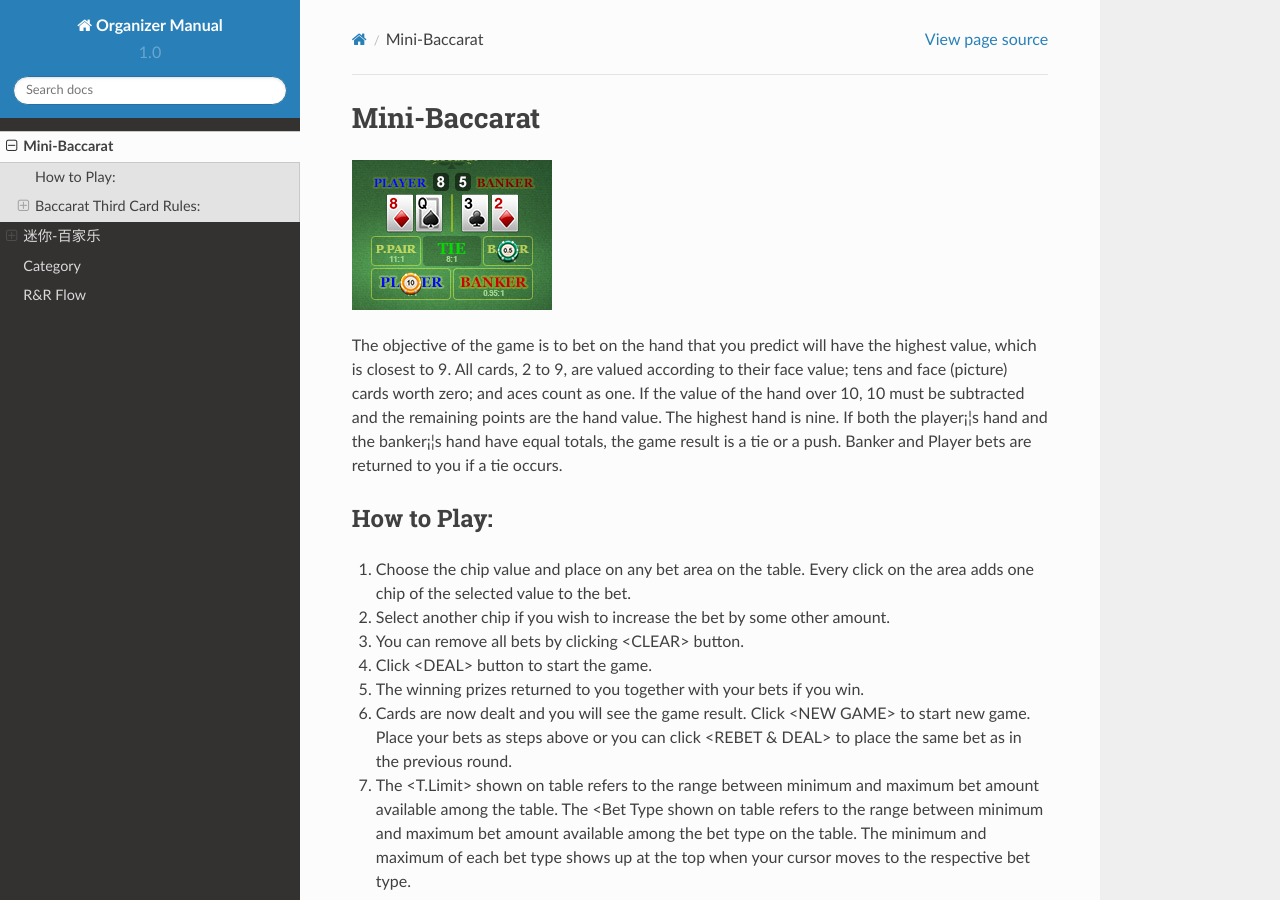
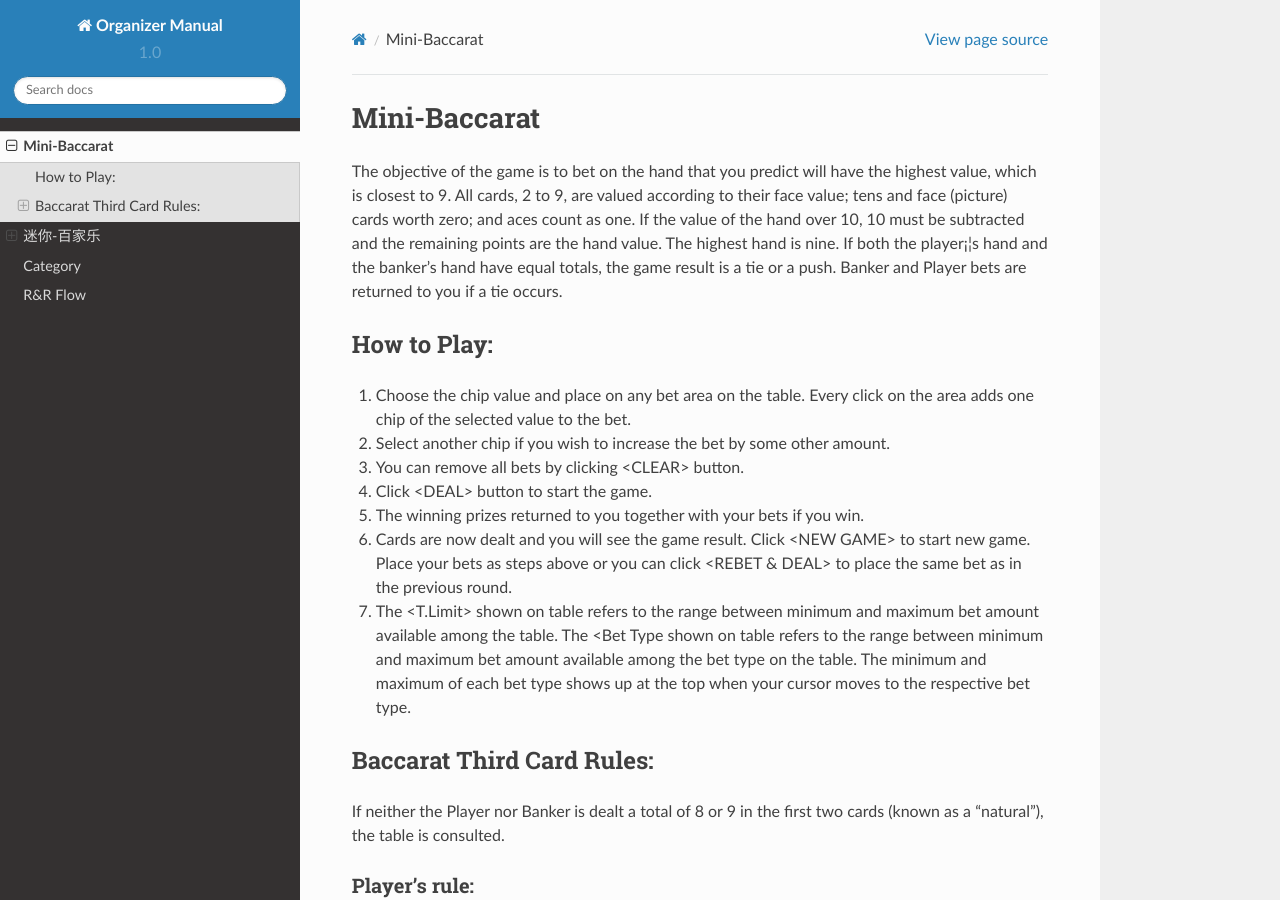
Before and after one commit to enid-lin/webprojecttest, a Sphinx documentation site: the page built from docs/confs/minibaccarat.rst, in a window 1280 px wide and 900 px high. Built offline with Sphinx 7.4.7 and the Read the Docs theme 2.0.0, drawn with Linux system fonts in a browser that asks for light colours.

Commit message:
Update minibaccarat.rst

```diff
--- a/docs/confs/minibaccarat.rst
+++ b/docs/confs/minibaccarat.rst
@@ -3,9 +3,7 @@
 Mini-Baccarat
 ======================
 
-.. image:: /confs/img/minibaccarat_illustration.png
-
-The objective of the game is to bet on the hand that you predict will have the highest value, which is closest to 9. All cards, 2 to 9, are valued according to their face value; tens and face (picture) cards worth zero; and aces count as one. If the value of the hand over 10, 10 must be subtracted and the remaining points are the hand value. The highest hand is nine. If both the player¡¦s hand and the banker¡¦s hand have equal totals, the game result is a tie or a push. Banker and Player bets are returned to you if a tie occurs.
+The objective of the game is to bet on the hand that you predict will have the highest value, which is closest to 9. All cards, 2 to 9, are valued according to their face value; tens and face (picture) cards worth zero; and aces count as one. If the value of the hand over 10, 10 must be subtracted and the remaining points are the hand value. The highest hand is nine. If both the player¡¦s hand and the banker's hand have equal totals, the game result is a tie or a push. Banker and Player bets are returned to you if a tie occurs.
 
 How to Play:
 ------------
@@ -79,8 +77,6 @@ Play Tables:
 
 迷你-百家乐
 ======================
-
-.. image:: /confs/img/minibaccarat_illustration.png
 
 游戏目标是让您预测最高牌值 (最接近9)。从2到9的牌皆须根据其面值计算牌值，10、J、Q、K之牌值视为0点，Ace视为1点。若手牌总点数超过10或更多，则须扣除10点后才能得到实际牌值。手牌牌值最高为9点，当闲家与庄家牌值相等时，该局即为和局。押在闲家与庄家的赌注皆会退还给投注者。
 
```
